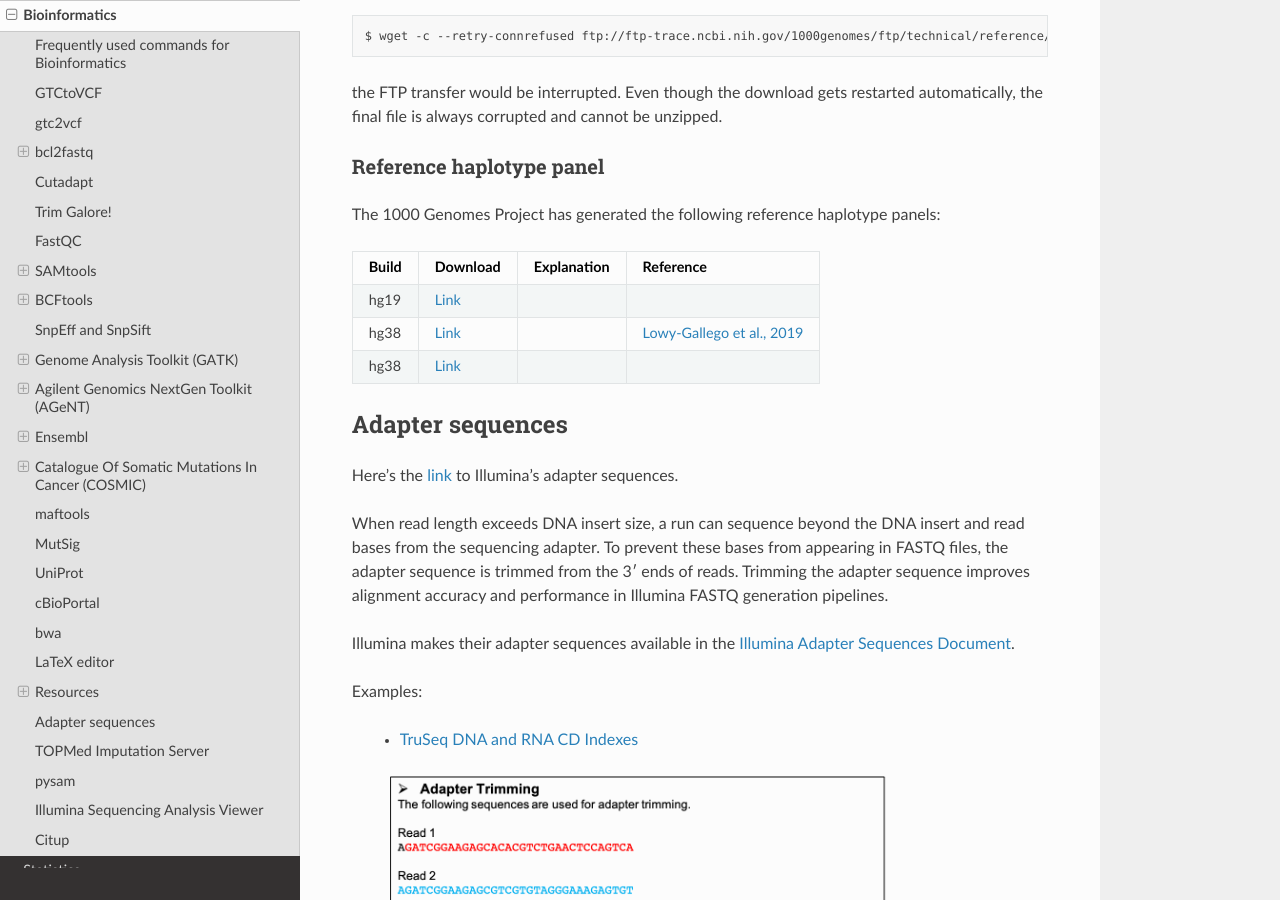
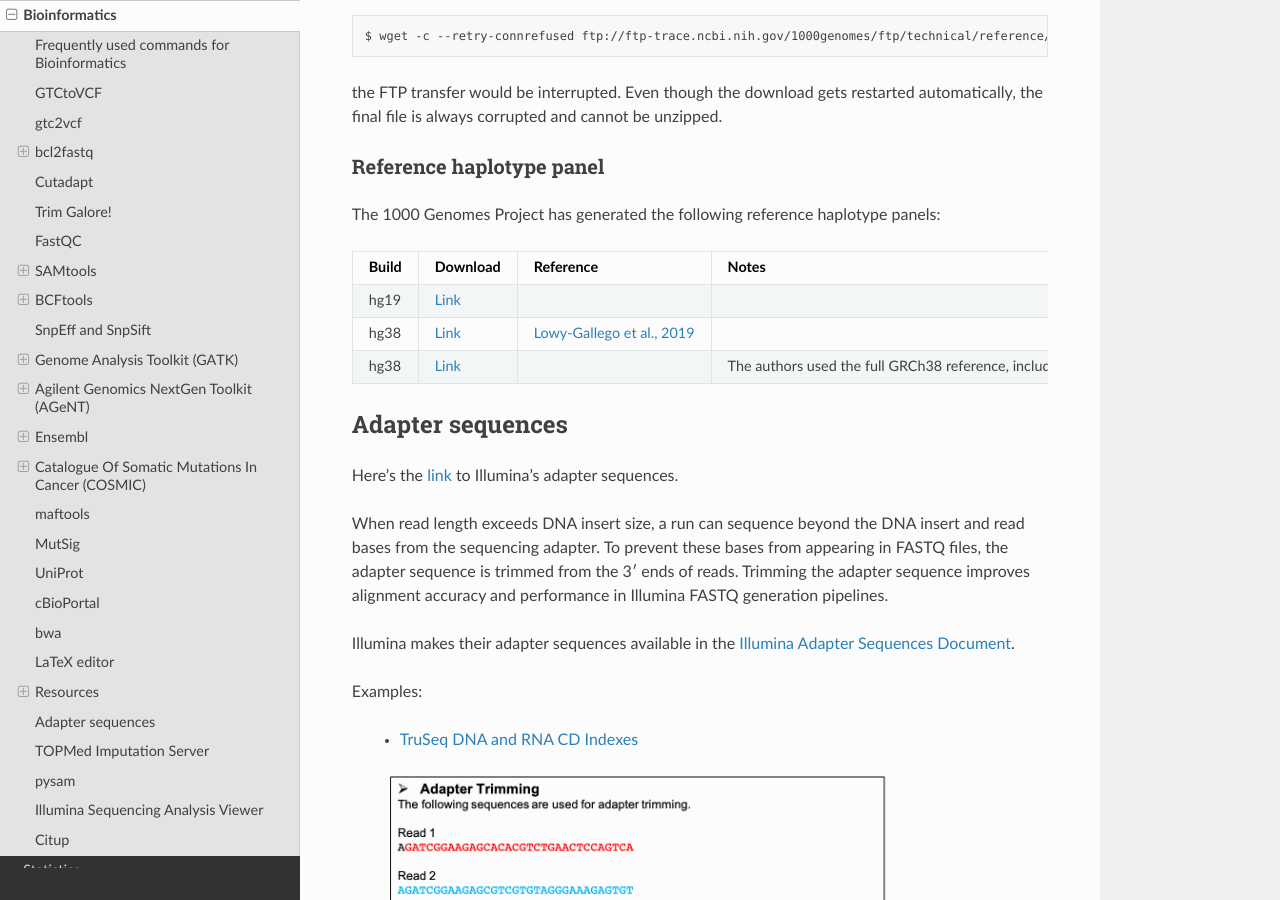
Before and after one commit to sbslee/notes, a Sphinx documentation site: the page built from docs/bioinformatics.rst, in a window 1280 px wide and 900 px high, scrolled down 16049 px. Built offline with Sphinx 7.4.7 and the Read the Docs theme 2.0.0, drawn with Linux system fonts in a browser that asks for light colours.

Commit message:
Update bioinformatics.rst

```diff
--- a/docs/bioinformatics.rst
+++ b/docs/bioinformatics.rst
@@ -774,20 +774,20 @@ The 1000 Genomes Project has generated the following reference haplotype panels:
 
    * - Build
      - Download
-     - Explanation
      - Reference
+     - Notes
    * - hg19
      - `Link <ftp://ftp.1000genomes.ebi.ac.uk/vol1/ftp/release/20130502>`__
      -
      -
    * - hg38
      - `Link <http://ftp.1000genomes.ebi.ac.uk/vol1/ftp/data_collections/1000_genomes_project/release/20190312_biallelic_SNV_and_INDEL/>`__
+     - `Lowy-Gallego et al., 2019 <https://wellcomeopenresearch.org/articles/4-50>`__
      -
-     - `Lowy-Gallego et al., 2019 <https://wellcomeopenresearch.org/articles/4-50>`__
    * - hg38
      - `Link <http://ftp.1000genomes.ebi.ac.uk/vol1/ftp/data_collections/1000G_2504_high_coverage/working/20201028_3202_phased/>`__
      -
-     -
+     - The authors used the full GRCh38 reference, including ALT contigs, decoy, and EBV/IMGT/HLA sequences.
 
 Adapter sequences
 =================
```
